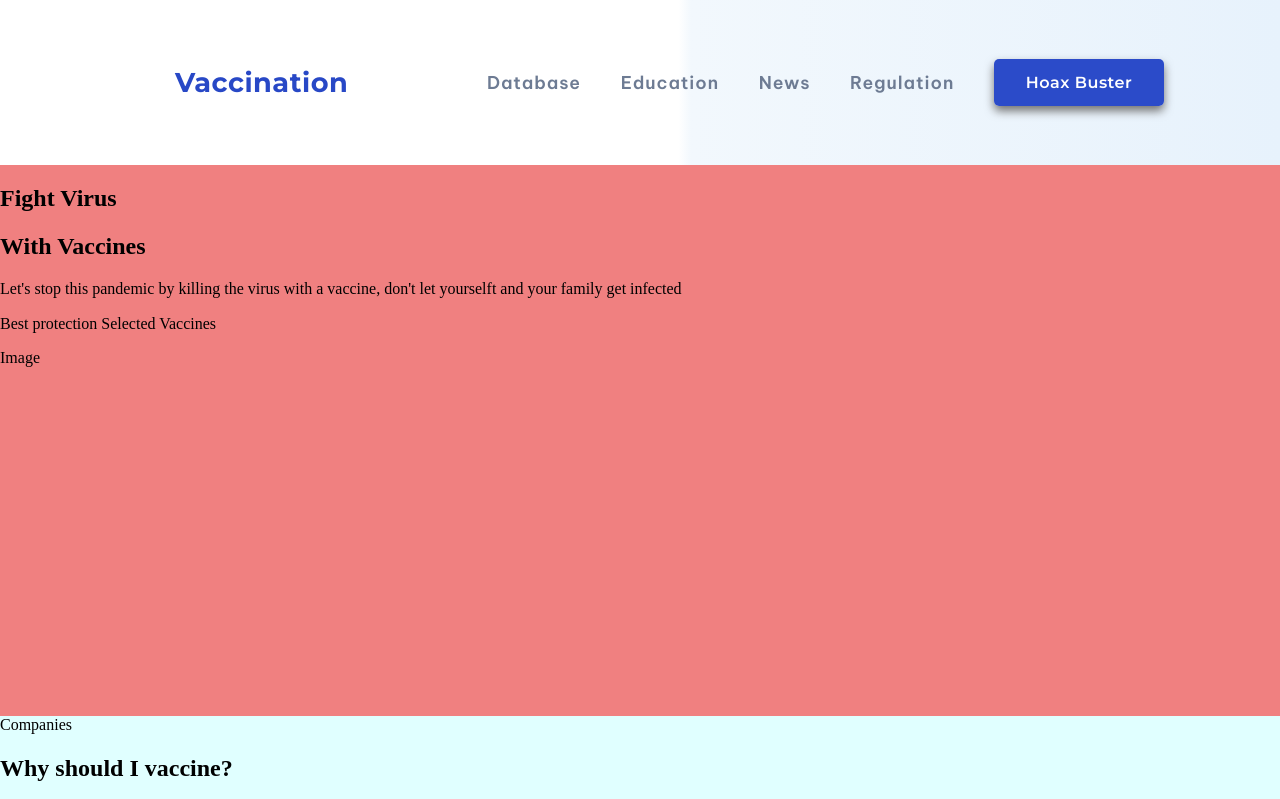
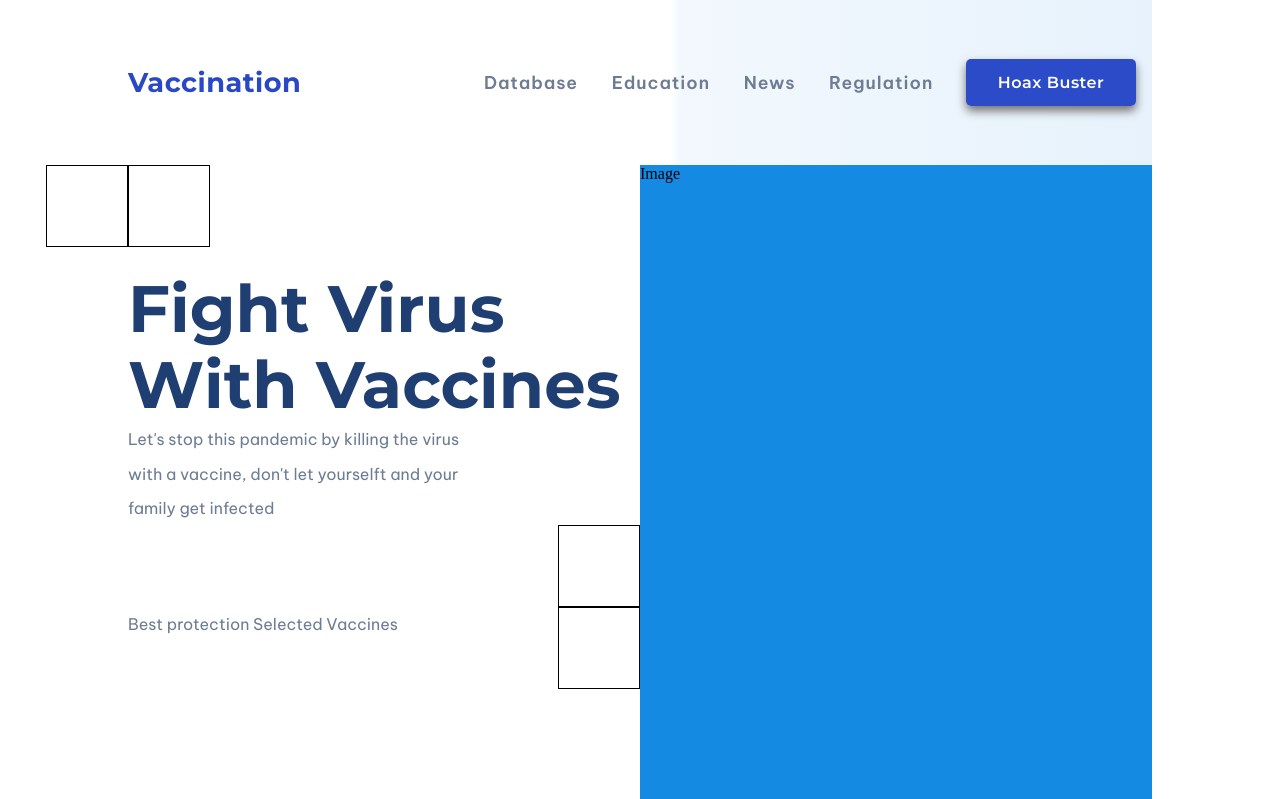
Before and after one commit to pedromichel23/Parte-3-FrontEnd, a plain HTML site: page public/index.html in a window 1280 px wide. Shown: the top 799 px of the page. Drawn offline with nearby package versions, Linux system fonts and the light colour scheme.

Commit message:
Modified Header and Main Image section
The Header and Main image section where modified, instead of
using flex-box it was changed to Grid.

```diff
--- a/assets/styles.css
+++ b/assets/styles.css
@@ -20,6 +20,14 @@
     color: #1f3e72;
 }
 
+.regular-text-color {
+    color: #6d7b93;
+}
+
+
+.image-background-color {
+    background-color: #148ae3;
+}
 .text-font {
     font-family: 'Be Vietnam Pro', sans-serif;
 }
@@ -39,36 +47,47 @@ a {
     letter-spacing: .5px;
 }
 
+.triangle {
+    width: 80px;
+    height: 80px;
+    border: 1px solid #000;
+}
+
 .container {
     display: grid;
     grid-template-columns: repeat(4, 1fr);
-    grid-template-rows: 0.3fr 1fr 1fr 1fr 1fr 1fr;
-    background-color: #000;
+    grid-template-rows: 0.3fr 1.5fr 1fr 1fr 1fr 1fr;
+    background-color: #fff;
 }
-
+    /* ######################## HEADER ###################### */
     .container .header {
         grid-column: 1 / 5;
         /* background-color: #fff; */
-        background: rgb(255,255,255);
-        background: linear-gradient(90deg, rgba(255,255,255,1) 53%, rgba(242,248,253,1) 54%, rgba(231,242,252,1) 100%);
-        display: flex;
-        justify-content: center;
+        /* display: flex;
+        justify-content: center; */
+        display: grid;
+        /* grid-template-columns: repeat(6, 1.5fr); */
+        grid-template-columns: .5fr repeat(4, 1fr) .5fr;
     }
 
         .container .header .header-wrapper {
-            width: 85%;
-            height: 100%;
+            grid-column: 2 / 6;
+            /* width: 85%;
+            height: 100%; */
             /* border: 1px solid #000; */
             display: flex;
-            flex-direction: row;
+            /* flex-direction: row;
             flex-wrap: wrap;
+            align-items: center; */
             align-items: center;
+            background: rgb(255,255,255);
+            background: linear-gradient(90deg, rgba(255,255,255,1) 53%, rgba(242,248,253,1) 54%, rgba(231,242,252,1) 100%);
         }
 
             .container .header .header-wrapper .logo{
                 flex-grow: 4;
                 /* border: 1px solid #000; */
-                text-align: center;
+                text-align: left;
             }
 
                 .container .header .header-wrapper .main-menu{
@@ -103,10 +122,83 @@ a {
                 letter-spacing: 0.5px;
             }
 
+    /* ######################## MAIN - IMAGE ###################### */
     .container .main-image {
         grid-column: 1 / 5;
-        background-color: lightcoral;
+        background-color: #fff;
+        display: grid;
+        grid-template-columns: .5fr repeat(4, 1fr) .5fr;
+        padding: 0px;
+        margin: 0px;
     }
+
+        .container .triangle-wrapper {
+            grid-column: 1 / 2;
+            /* border: 1px solid #000; */
+            display: flex;
+            justify-content: flex-end;
+            align-items: flex-start;
+        }
+
+        .container .main-image-wrapper {
+            /* width: 85%;
+            height: 100%; */
+            grid-column: 2 / 6;
+            /* border: 1px solid tomato; */
+            display: flex;
+            flex-direction: row;
+            flex-wrap: nowrap;
+            align-items: center;
+        }
+
+            .container .main-image-wrapper .main-text {
+                /* border: 1px solid #000; */
+                width: 50%;
+                height: 100%;
+                /* background-color: lightblue; */
+            }
+
+                .container .main-image-wrapper .main-text .triangle{
+                    margin-bottom: 1.5rem;
+                }
+
+                .container .main-image-wrapper .main-text .big {
+                    font-size: 4.1rem;
+                    font-weight: 700;
+                    margin-top: 0;
+                    margin-bottom: 0;
+                }
+
+                    .container .main-image-wrapper .main-text .main-regular-text-wrapper {
+                        /* border: 1px solid #000; */
+                        display: flex;
+                        flex-direction: column;
+                        flex-wrap: nowrap;
+                    }
+
+                        .container .main-image-wrapper .main-text .main-regular-text-wrapper p {
+                            margin-top: .5rem;
+                            margin-bottom: .5rem;
+                        }
+
+                        .container .main-image-wrapper .main-text .main-regular-text-wrapper .triangle {
+                            align-self: flex-end;
+                            justify-self: flex-end;
+                            margin-top: 0;
+                            margin-bottom: 0;
+                        }
+
+                        .container .main-image-wrapper .main-text #main-text-row {
+                            flex-direction:row;
+                            justify-content: space-between;
+                        }
+
+
+            .container .main-image-wrapper .image-wrapper {
+                /* border: 1px solid #000; */
+                width: 50%;
+                height: 100%;
+            }
 
     .container .benefits {
         grid-column: 1 / 5;
--- a/public/index.html
+++ b/public/index.html
@@ -35,14 +35,27 @@
             </div>
         </header>
         <section class="main-image">
-            <div class="main-text">
-                <h2>Fight Virus</h2>
-                <h2>With Vaccines</h2>
-                <p>Let's stop this pandemic by killing the virus with a vaccine, don't let yourselft and your family get
-                    infected</p>
-                <p>Best protection Selected Vaccines</p>
+            <div class="triangle-wrapper">
+                <div class="triangle"></div>
             </div>
-            <div class="main-image wrapper">Image</div>
+            <div class="main-image-wrapper">
+                <div class="main-text">
+                    <div class="triangle"></div>
+                    <p class="title-color main-titles big">Fight Virus</p>
+                    <p class="title-color main-titles big">With Vaccines</p>
+                    <div class="main-regular-text-wrapper">
+                        <p class="regular-text-color text-font">Let's stop this pandemic by killing the virus</p>
+                        <p class="regular-text-color text-font">with a vaccine, don't let yourselft and your</p>
+                        <p class="regular-text-color text-font">family get infected</p>
+                        <div class="triangle"></div>
+                    </div>
+                    <div id="main-text-row" class="main-regular-text-wrapper">
+                        <p class="regular-text-color text-font">Best protection Selected Vaccines</p>
+                        <div id="main-text-triangle-up" class="triangle"></div>
+                    </div>
+                </div>
+                <div class="image-wrapper image-background-color">Image</div>
+            </div>
         </section>
         <section class="benefits">
             <div class="benefits-wrappers">
```
